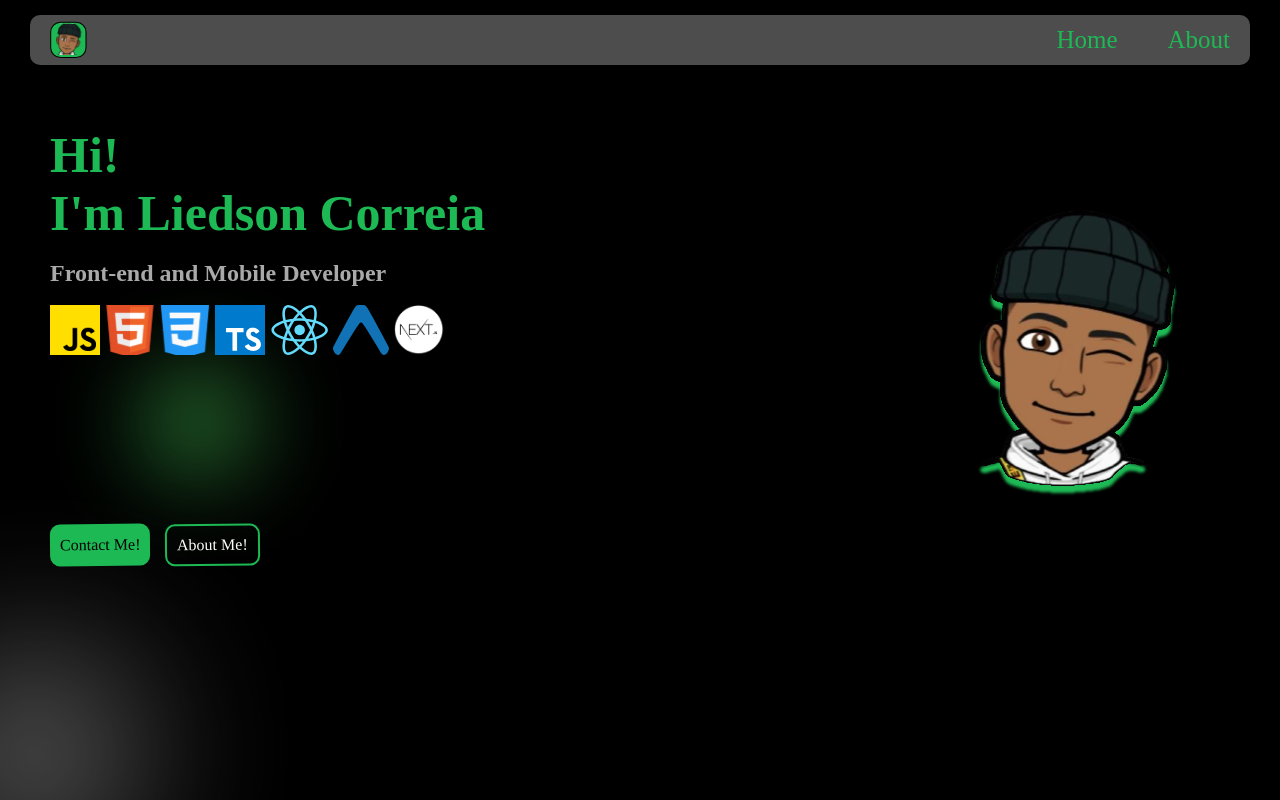
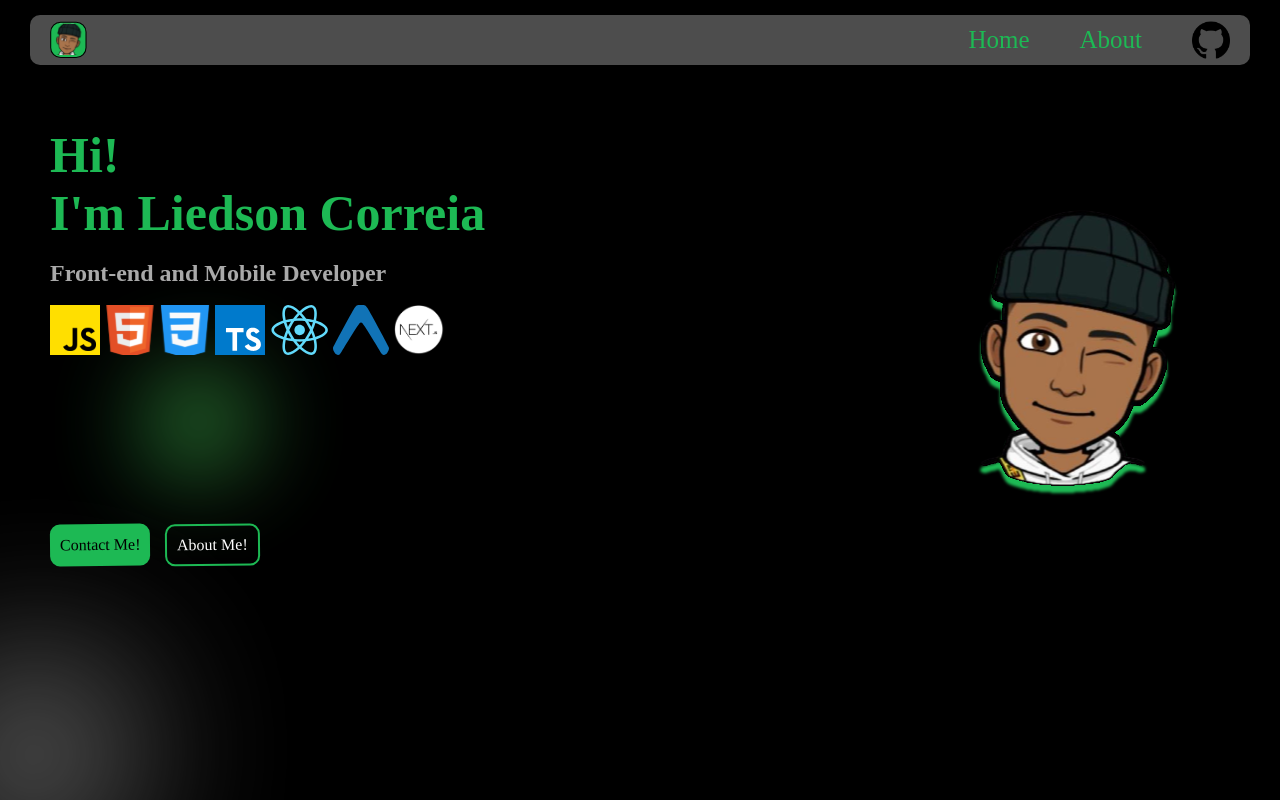
Before and after one commit to liedsonc/portifolio-web, a React (Vite) app: page / in a window 1280 px wide. Built offline with nearby package versions, Linux system fonts and the light colour scheme.

Commit message:
feat: add github link

```diff
--- a/lib/data.ts
+++ b/lib/data.ts
@@ -1,5 +1,8 @@
 export const logo = {
     img: "/assets/logo.svg",
+}
+export const github = {
+    img: "/assets/github-logo.png",
 }
 
 export const main = {
--- a/src/pages/Home/index.tsx
+++ b/src/pages/Home/index.tsx
@@ -33,6 +33,13 @@ function Home() {
                         {/* <S.Link href='#Projects'>
                             <S.TextLink>Projects</S.TextLink>
                         </S.Link> */}
+                        <a href="https://github.com/liedsonc">
+                            <S.Social >
+
+                                <S.NavbarImg size={{ '@sm': 'd1' }} src={data.github.img} />
+
+                            </S.Social>
+                        </a>
                     </S.Links>
                 </Navbar>
                 <S.main size={{ '@sm': 'd1' }}>
--- a/src/pages/Home/styles.ts
+++ b/src/pages/Home/styles.ts
@@ -303,4 +303,8 @@ export const Link = styled('a', {
     textDecoration: 'none',
     color: '$secondary'
 })
+export const Social = styled('div', {
+    display: 'flex',
+    alignItems: 'center'
+})
 export type StyledHome = Stitches.VariantProps<typeof Home>;
```
Also changed, not shown: public/assets/github-logo.png (added).
